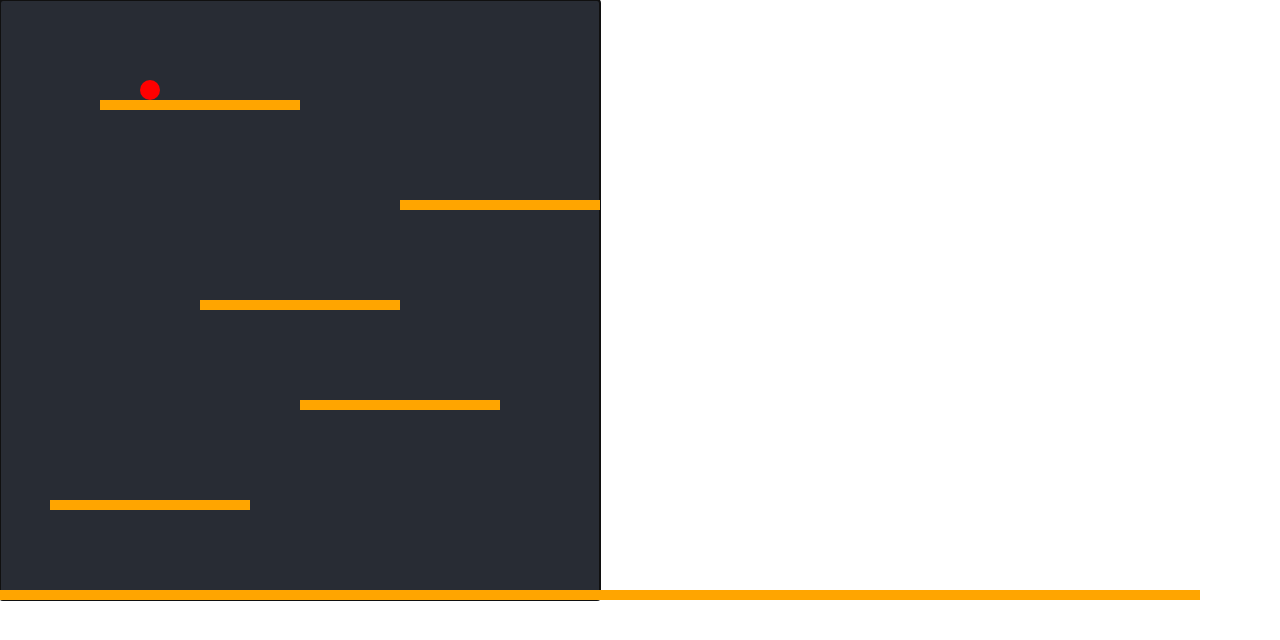
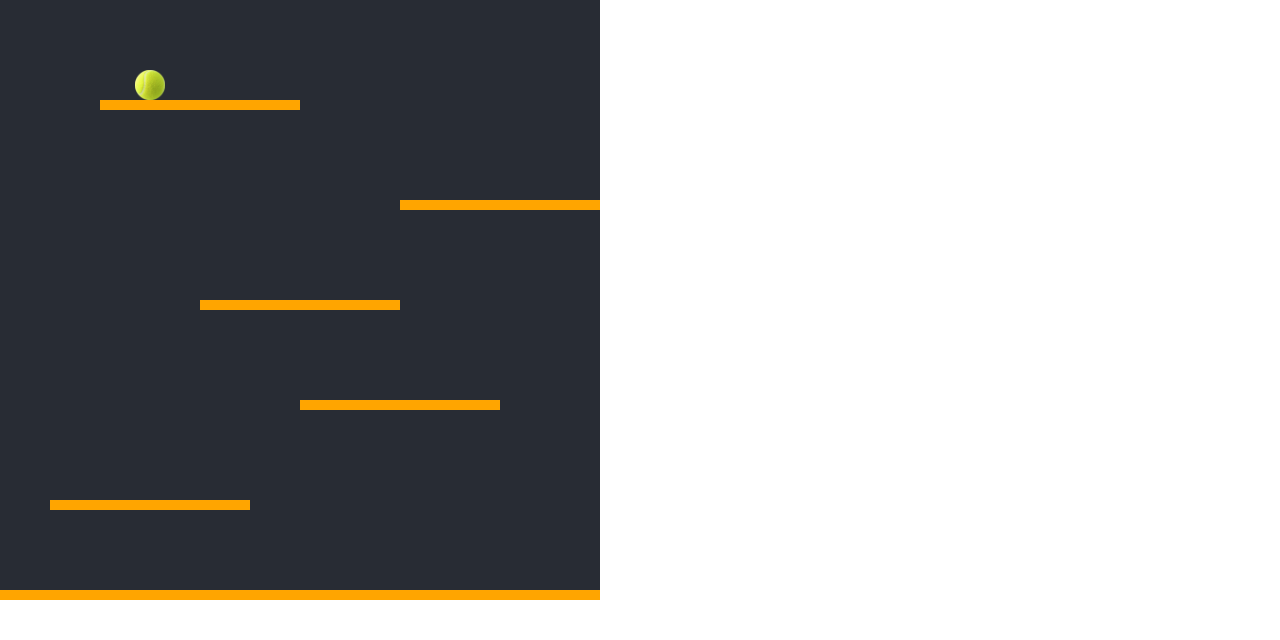
Before and after one commit to peterlevi/bouncy, a React (Create React App) app: page / in a window 1280 px wide. Shown: the top 640 px of the page. Built offline with nearby package versions, Linux system fonts and the light colour scheme.

Commit message:
Detect corner collisions, enforce stage limits

```diff
--- a/src/App.css
+++ b/src/App.css
@@ -9,6 +9,11 @@
   overflow: hidden;
 }
 
+.Game:focus {
+  outline: none;
+  border: none;
+}
+
 .Game * {
   position: absolute;
 }
--- a/src/App.tsx
+++ b/src/App.tsx
@@ -3,13 +3,14 @@ import { action, observable } from 'mobx';
 import { observer } from 'mobx-react';
 import './App.css';
 import Flame from './images/flame.gif';
+import TennisBall from './images/tennisball.png';
 
 const WIDTH = 600;
 const HEIGHT = 600;
-const GRAVITY = -0.15;
+const GRAVITY = -0.25;
 const X_ACCEL = 0.5;
-const BOUNCINESS = 0.75;
-const RESISTANCE = 0.9;
+const BOUNCINESS = 0.8;
+const RESISTANCE = 0.93;
 
 interface Position {
   x: number;
@@ -33,6 +34,8 @@ interface Speed {
 interface BallModel extends Position, Speed, Color {
   radius: number;
   id: string;
+  src: string;
+  rotation: number;
 }
 
 interface PlatformModel extends Position, Size, Color {}
@@ -64,8 +67,10 @@ class Model {
         y: HEIGHT - 20,
         vx: 0,
         vy: 0,
-        radius: 10,
+        radius: 15,
         color: 'red',
+        src: TennisBall,
+        rotation: 0,
       },
     ];
     this.data.platforms = [
@@ -74,7 +79,7 @@ class Model {
       { x: 200, y: 300, width: 200, height: 10, color: 'orange' },
       { x: 300, y: 200, width: 200, height: 10, color: 'orange' },
       { x: 50, y: 100, width: 200, height: 10, color: 'orange' },
-      { x: -WIDTH, y: 10, width: 3*WIDTH, height: 10, color: 'orange' },
+      { x: 0, y: 10, width: WIDTH, height: 10, color: 'orange' },
     ];
     this.data.images = [
       { x: 150, y: 100, src: Flame, height: 150, width: 'auto' },
@@ -82,17 +87,42 @@ class Model {
   }
 
   @action update() {
+    var t0 = performance.now();
+
     const { keys } = this;
     const { balls, platforms } = this.data;
 
     for (let b of balls) {
       let stop = false;
+
       for (let platform of platforms) {
+        // corner collisions based on https://gamedev.stackexchange.com/a/10917
+        let collision = false;
+        for (let [sidex, cx, cy] of [
+          [-1, platform.x, platform.y],
+          [+1, platform.x + platform.width, platform.y],
+          [-1, platform.x, platform.y - platform.height],
+          [+1, platform.x + platform.width, platform.y - platform.height],
+        ]) {
+          collision =
+            (sidex == -1 ? b.x < cx : b.x > cx) &&
+            (b.x - cx) ** 2 + (b.y - cy) ** 2 < b.radius ** 2;
+          if (collision) {
+            let x = b.x - cx;
+            let y = b.y - cy;
+            let c = (-2 * (b.vx * x + b.vy * y)) / (x ** 2 + y ** 2);
+            b.vx += c * x;
+            b.vy += c * y;
+            break;
+          }
+        }
+
+        if (!collision) {
           if (
             b.y <= platform.y + b.radius &&
             b.y >= platform.y - b.radius &&
-          b.x >= platform.x &&
-          b.x <= platform.x + platform.width
+            b.x >= platform.x - b.radius / 2 &&
+            b.x <= platform.x + platform.width + b.radius / 2
           ) {
             b.y = platform.y + b.radius;
             if (b.vy < 0) {
@@ -103,13 +133,13 @@ class Model {
               stop = true;
             }
             if (keys.has('ArrowUp') && b.vy >= 0) {
-            b.vy -= GRAVITY * 30;
+              b.vy -= GRAVITY * 20;
             }
           } else if (
             b.y >= platform.y - platform.height - b.radius &&
             b.y <= platform.y - platform.height + b.radius &&
-          b.x >= platform.x &&
-          b.x <= platform.x + platform.width
+            b.x >= platform.x - b.radius / 2 &&
+            b.x <= platform.x + platform.width + b.radius / 2
           ) {
             b.y = platform.y - platform.height - b.radius;
             if (b.vy > 0) {
@@ -117,6 +147,41 @@ class Model {
             }
           }
         }
+      }
+
+      //   // ball-side collisions based on https://stackoverflow.com/a/48598489
+      //   if (
+      //     !collision &&
+      //     b.y < platform.y + b.radius &&
+      //     b.y > platform.y - platform.height - b.radius &&
+      //     b.x > platform.x - b.radius &&
+      //     b.x < platform.x + platform.width + b.radius
+      //   ) {
+      //     // Choose which side of the box is closest to the circle's centre
+      //     var dists = [
+      //       Math.abs(b.x - platform.x),
+      //       Math.abs(b.x - (platform.x + platform.width)),
+      //       Math.abs(b.y - platform.y),
+      //       Math.abs(b.y - (platform.y - platform.height)),
+      //     ];
+      //     // Get minimum value's index in array
+      //     var i = dists.indexOf(Math.min.apply(Math, dists));
+      //     // ... that will be the side that dictates the bounce
+      //     if (i < 2) {
+      //       b.vx = (i == 0 ? -1 : 1) * Math.abs(b.vx);
+      //     } else {
+      //       b.vy = (i == 2 ? 1 : -1) * Math.abs(b.vy) * BOUNCINESS;
+      //     }
+      //     if (Math.abs(b.vy) < 0.2) {
+      //       b.vy = 0;
+      //       stop = true;
+      //     }
+      //     if (keys.has('ArrowUp') && b.vy >= 0) {
+      //       b.vy += -GRAVITY * 20;
+      //     }
+      //   }
+      // }
+
       if (!stop) {
         b.vy += GRAVITY;
         b.y += b.vy;
@@ -132,19 +197,43 @@ class Model {
         b.vx = 0;
       } else {
         b.x += b.vx;
+        b.rotation += 4 * b.vx;
       }
+
+      // keep ball in viewport
+      if (b.x - b.radius < 0) {
+        b.x = b.radius;
+        b.vx = Math.abs(b.vx);
+      }
+      if (b.x + b.radius > WIDTH) {
+        b.x = WIDTH - b.radius;
+        b.vx = -Math.abs(b.vx);
+      }
+      if (b.y - b.radius < 0) {
+        b.y = b.radius;
+        b.vy = Math.abs(b.vy);
+      }
+      if (b.y + b.radius > HEIGHT) {
+        b.y = HEIGHT - b.radius;
+        b.vy = -Math.abs(b.vy);
       }
     }
 
+    var t1 = performance.now();
+    var timeTaken = t1 - t0;
+
+    requestAnimationFrame(this.update.bind(this));
+  }
+
   start() {
-    setInterval(this.update.bind(this), 20);
+    requestAnimationFrame(this.update.bind(this));
   }
 }
 
 const model = new Model();
 (window as any).model = model;
 
-const Ball = observer(
+const BallDiv = observer(
   ({ ball: { x, y, radius, color } }: { ball: BallModel }) => (
     <div
       className="Ball"
@@ -154,6 +243,22 @@ const Ball = observer(
         width: 2 * radius,
         height: 2 * radius,
         backgroundColor: color,
+      }}
+    />
+  )
+);
+
+const BallImage = observer(
+  ({ ball: { x, y, radius, src, rotation } }: { ball: BallModel }) => (
+    <img
+      className="BallImage"
+      src={src}
+      style={{
+        left: x - radius,
+        top: HEIGHT - y - radius,
+        width: 2 * radius,
+        height: 2 * radius,
+        transform: `rotate(${rotation}deg)`,
       }}
     />
   )
@@ -195,8 +300,12 @@ const Image = observer(
 
 const key = (p: Position): string => [p.x, p.y].toString();
 
+const KEYS = ['ArrowLeft', 'ArrowRight', 'ArrowUp'];
+
 @observer
-class Game extends Component<{ model: Model }> {
+class Game extends Component<{
+  model: Model;
+}> {
   root: HTMLDivElement | null = null;
 
   render() {
@@ -211,16 +320,20 @@ class Game extends Component<{ model: Model }> {
         style={{ width: WIDTH, height: HEIGHT, maxWidth: WIDTH }}
         onKeyDown={e => {
           keys.add(e.key);
+          // console.log(keys);
+          if (KEYS.includes(e.key)) {
             e.preventDefault();
-          // console.log(keys);
+          }
         }}
         onKeyUp={e => {
           keys.delete(e.key);
+          // console.log(keys);
+          if (KEYS.includes(e.key)) {
             e.preventDefault();
-          // console.log(keys);
+          }
         }}>
         {balls.map(ball => (
-          <Ball ball={ball} key={key(ball)} />
+          <BallImage ball={ball} key={key(ball)} />
         ))}
         {platforms.map(platform => (
           <Platform platform={platform} key={key(platform)} />
```
Also changed, not shown: src/images/flame.gif (added), src/images/tennisball.png (added). Lines whose indentation alone changed are shown as unchanged.
